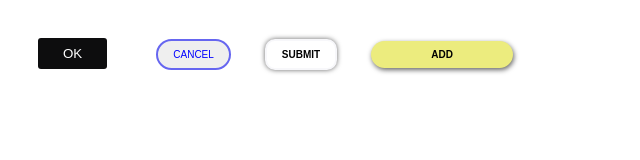
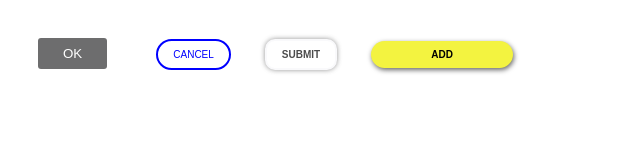
Before and after one commit to Johnsmart/CSS-Tutor, a plain HTML site: page Button.html in a window 1280 px wide. In both pictures the pointer is over the button "OK". Shown: the whole page, without its empty margins (0-640 px from the left). Drawn offline with Linux system fonts and the light colour scheme.

Commit message:
commited

```diff
--- a/Button.css
+++ b/Button.css
@@ -6,31 +6,57 @@
     color: white;
     border-radius:3px ;
 }
+.b1:hover{
+    opacity: 0.6;
+    cursor: pointer;
+}
 .b2{
     margin:15px;
-    border: 2px solid rgb(102, 102, 240);
+    border: 2px solid blue;
     border-radius: 25px;
+    background-color: white;
     padding: 8px 15px;
     color: blue;
     font-size: 10px;
+
 }
+
+.b2:hover{
+ color: rgb(250, 247, 247);
+ background-color: #fd1111;
+ border:2px dashed black;
+ cursor:grab;
+
+}
+
 
 .b3{
     margin:15px;
-    border: 2px solid rgb(247, 247, 250);
+    border: 2px solid  rgb(247, 247, 250);
     border-radius: 10px;
     background-color: white;
     padding: 8px 15px;
-    box-shadow: 0px 0px 5px #666666;
+    box-shadow: 0px 0px 5px  #666666 ;
     font-size: 10px;
+    opacity:0.7;
+}
+.b3:hover{
+ opacity: 1;
+ border-color: rgb(139, 130, 130);
+ cursor: wait;
 }
 .b4{
     margin:15px;
     border: 2px;
     border-radius: 20px;
-    background-color: rgb(236, 236, 126);
+    background-color: rgb(243, 243, 64);
     padding: 8px 60px;
     box-shadow: 1px 2px 5px #666666;
-
+    opacity: 1;
     font-size: 10px;
 }
+.b4:hover{
+    opacity: 0.7;
+    box-shadow: inset 0px 0px 10px orange;
+   cursor:cell;
+}
```
Also changed, not shown: Shape2.html (line endings or trailing spaces).
